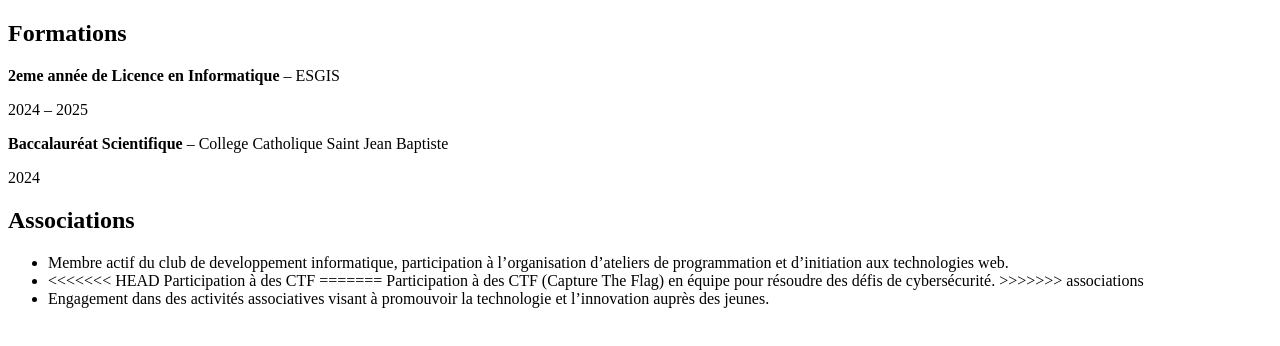
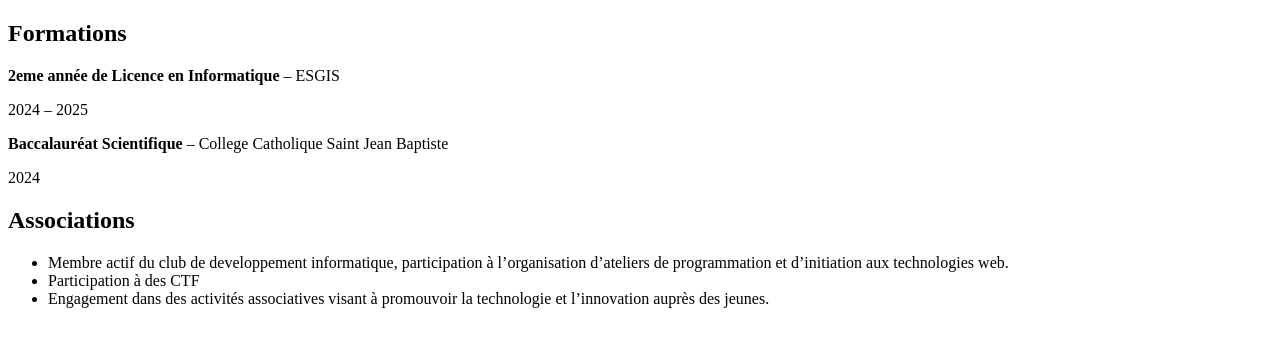
Before and after one commit to Ariel431/mon-cv, a plain HTML site: page index.html in a window 1280 px wide. Drawn offline with Linux system fonts and the light colour scheme.

Commit message:
resolution des conflits3

```diff
--- a/index.html
+++ b/index.html
@@ -25,11 +25,7 @@
     et d’initiation aux technologies web.
   </li>
   <li>
-<<<<<<< HEAD
     Participation à des CTF
-=======
-    Participation à des CTF (Capture The Flag) en équipe pour résoudre des défis de cybersécurité.
->>>>>>> associations
   </li>
   <li>
     Engagement dans des activités associatives visant à promouvoir la technologie et l’innovation
```
